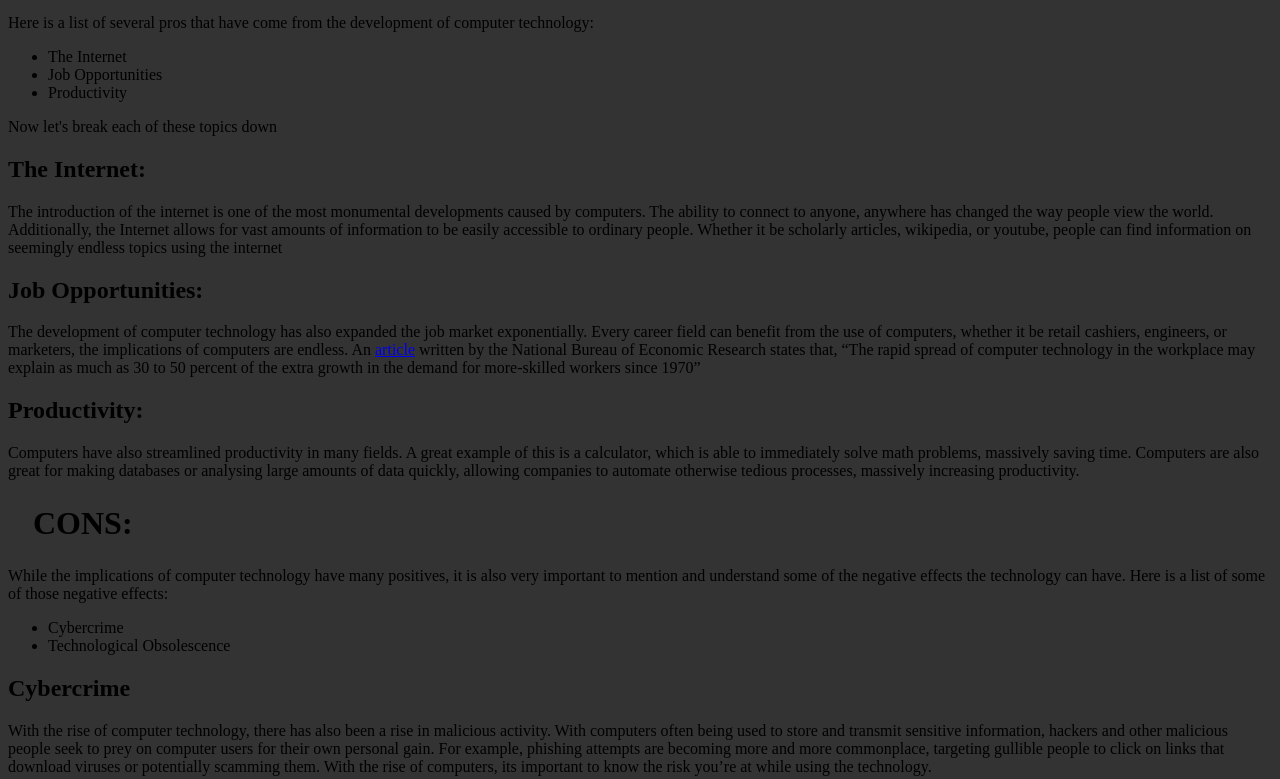
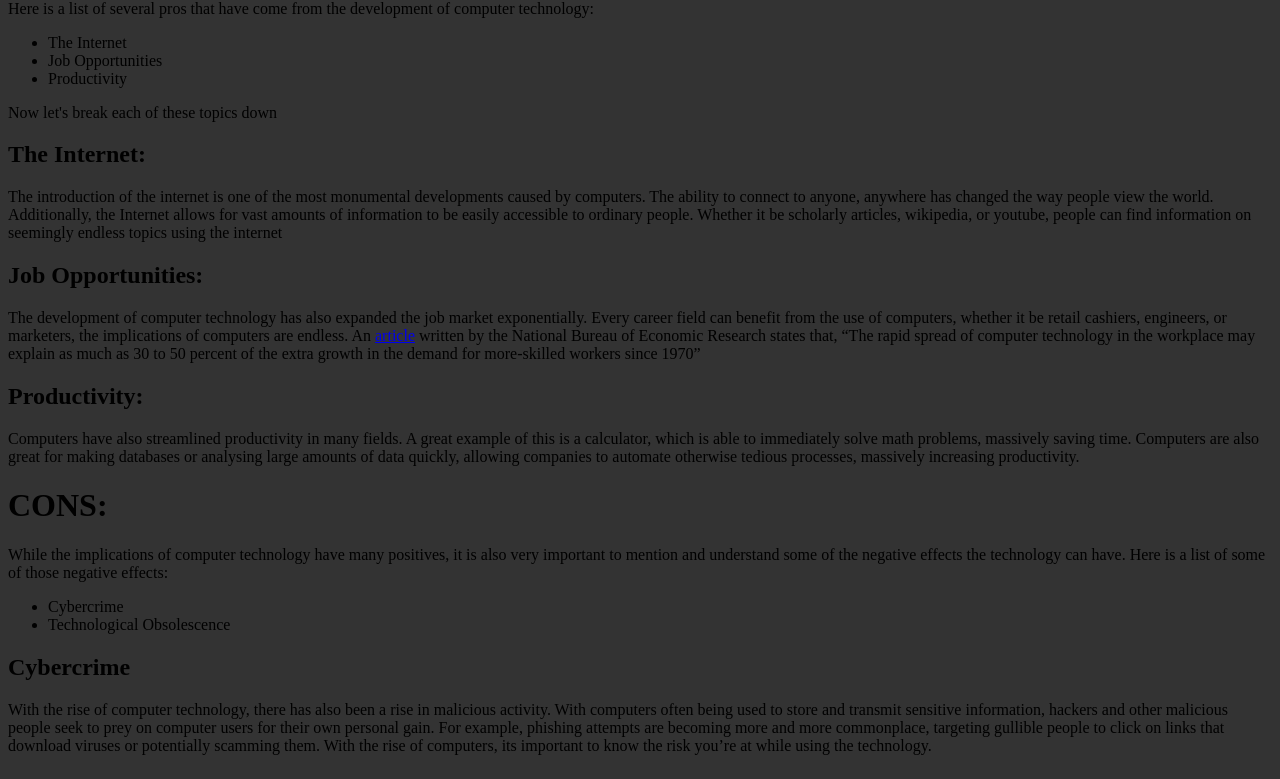
Before and after one commit to aevanssouthall-pvcc/aevanssouthallcivicproject-pvcc.github.io, a plain HTML site: page index.html in a window 1280 px wide. Shown: the part 420-1199 px from the top of the page. Drawn offline with Linux system fonts and the light colour scheme.

Commit message:
Update projectstyles.css

```diff
--- a/projectstyles.css
+++ b/projectstyles.css
@@ -2,6 +2,6 @@ body {
 	background-color: #333;
 	text-color: white;
 }
-h1 {
+h1 h2 p{
 	margin: 25;
 }
```
